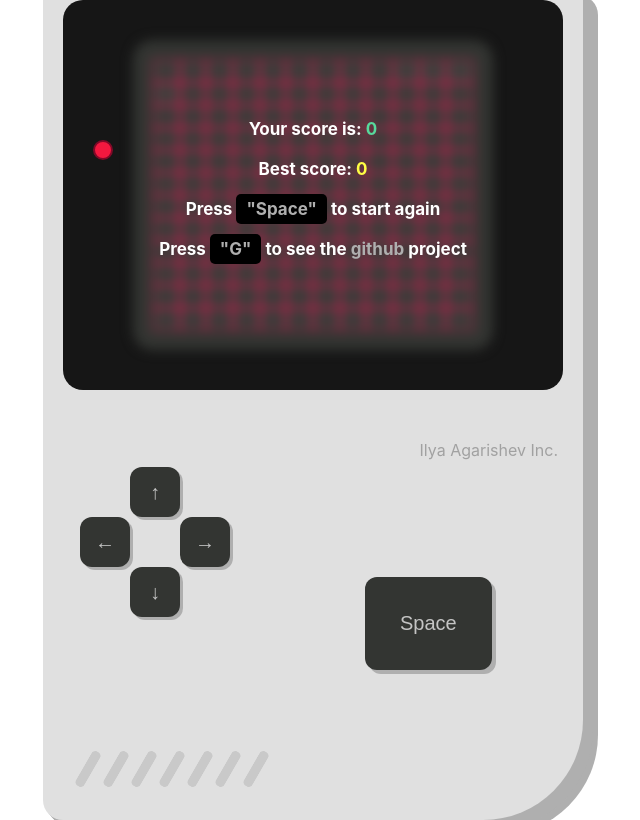
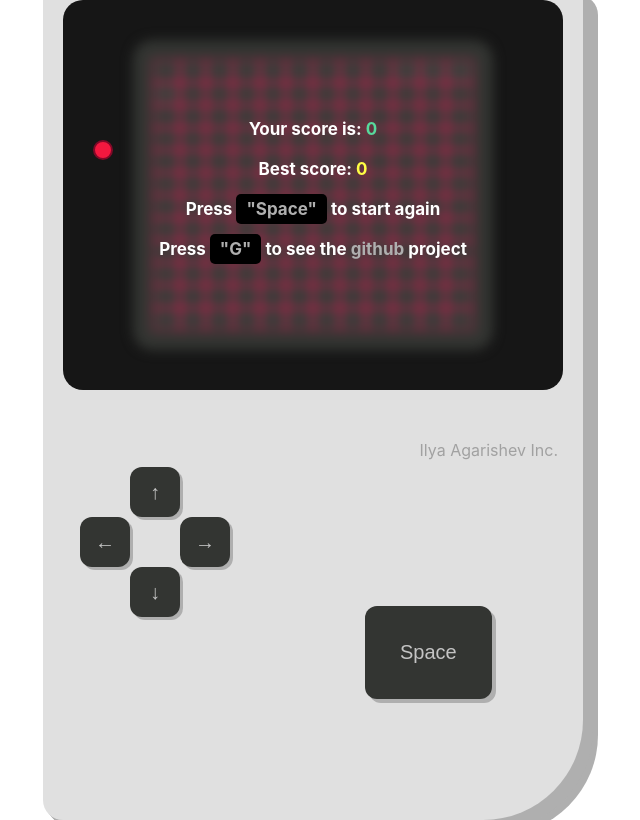
Before and after one commit to IlyaAgarishev/react-gameboy, a React (Create React App) app: page / in a window 1280 px wide. Shown: the whole page, without its empty margins (327-967 px from the left). Built offline with nearby package versions, Linux system fonts and the light colour scheme.

Commit message:
removed DiagonalLines  comp

```diff
--- a/src/components/DiagonalLines/DiagonalLines.module.css
+++ /dev/null
@@ -1,21 +0,0 @@
-.diagonalLines {
-  display: flex;
-  position: relative;
-  top: 90px;
-  left: 5px;
-}
-
-.diagonalLines div {
-  width: 28px;
-  height: 28px;
-  position: relative;
-}
-
-.diagonalLines div:after {
-  content: "";
-  position: absolute;
-  border-radius: 20px;
-  border-top: 10px solid #afafaf7d;
-  width: 40px;
-  transform: rotate(-60deg);
-}
--- a/src/components/DiagonalLines/DiagonalLines.tsx
+++ /dev/null
@@ -1,14 +0,0 @@
-import React from "react";
-import styles from "./DiagonalLines.module.css";
-
-const DiagonalLines = () => {
-  return (
-    <div className={styles.diagonalLines}>
-      {[...Array(7)].map(() => (
-        <div />
-      ))}
-    </div>
-  );
-};
-
-export default React.memo(DiagonalLines);
--- a/src/components/DiagonalLines/index.ts
+++ /dev/null
@@ -1,3 +0,0 @@
-import DiagonalLines from "./DiagonalLines";
-
-export default DiagonalLines;
--- a/src/components/EnterButton/EnterButton.module.css
+++ b/src/components/EnterButton/EnterButton.module.css
@@ -1,5 +1,5 @@
 .enterButton {
-  margin-top: 41px;
+  margin-top: 70px;
   margin-left: 306px;
 }
 
--- a/src/components/Gameboy/Gameboy.tsx
+++ b/src/components/Gameboy/Gameboy.tsx
@@ -2,7 +2,6 @@ import styles from "./Gameboy.module.css";
 import Screen from "../Screen";
 import DirectionalButtons from "../DirectionalButtons";
 import EnterButton from "../EnterButton";
-import DiagonalLines from "../DiagonalLines";
 import MadeBy from "../MadeBy";
 
 const Gameboy = () => {
@@ -15,7 +14,6 @@ const Gameboy = () => {
         <MadeBy />
         <DirectionalButtons />
         <EnterButton />
-        <DiagonalLines />
       </div>
     </div>
   );
```
